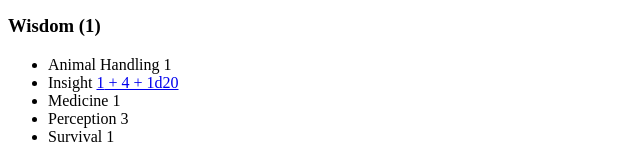
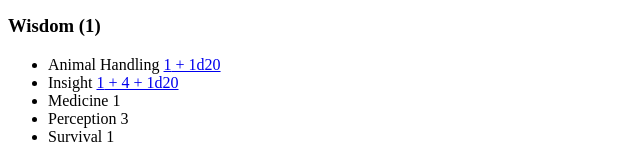
Before and after one commit to prowe/Keero, a website with bundled scripts: page index.html in a window 1280 px wide. Shown: the part 623-785 px from the top of the page, 0-640 px from the left. Built offline with nearby package versions, Linux system fonts and the light colour scheme.

Commit message:
adding roll support

```diff
--- a/index.html
+++ b/index.html
@@ -45,7 +45,7 @@
         </ul>
         <h3>Wisdom (<span data-populate-modifier="wis"></span>)</h3>
         <ul>
-            <li>Animal Handling <span data-populate-modifier="wis"></span></li>
+            <li>Animal Handling <a href="#" class="roll-expression"><span data-populate-modifier="wis"></span> + 1d20</a></li>
             <li>Insight <a href="#" class="roll-expression"><span data-populate-modifier="wis"></span> + 4 + 1d20</a></li>
             <li>Medicine <span data-populate-modifier="wis"></span></li>
             <li>Perception <script>document.write(getAbilityModifier('wis') + 2)</script></li>
```
